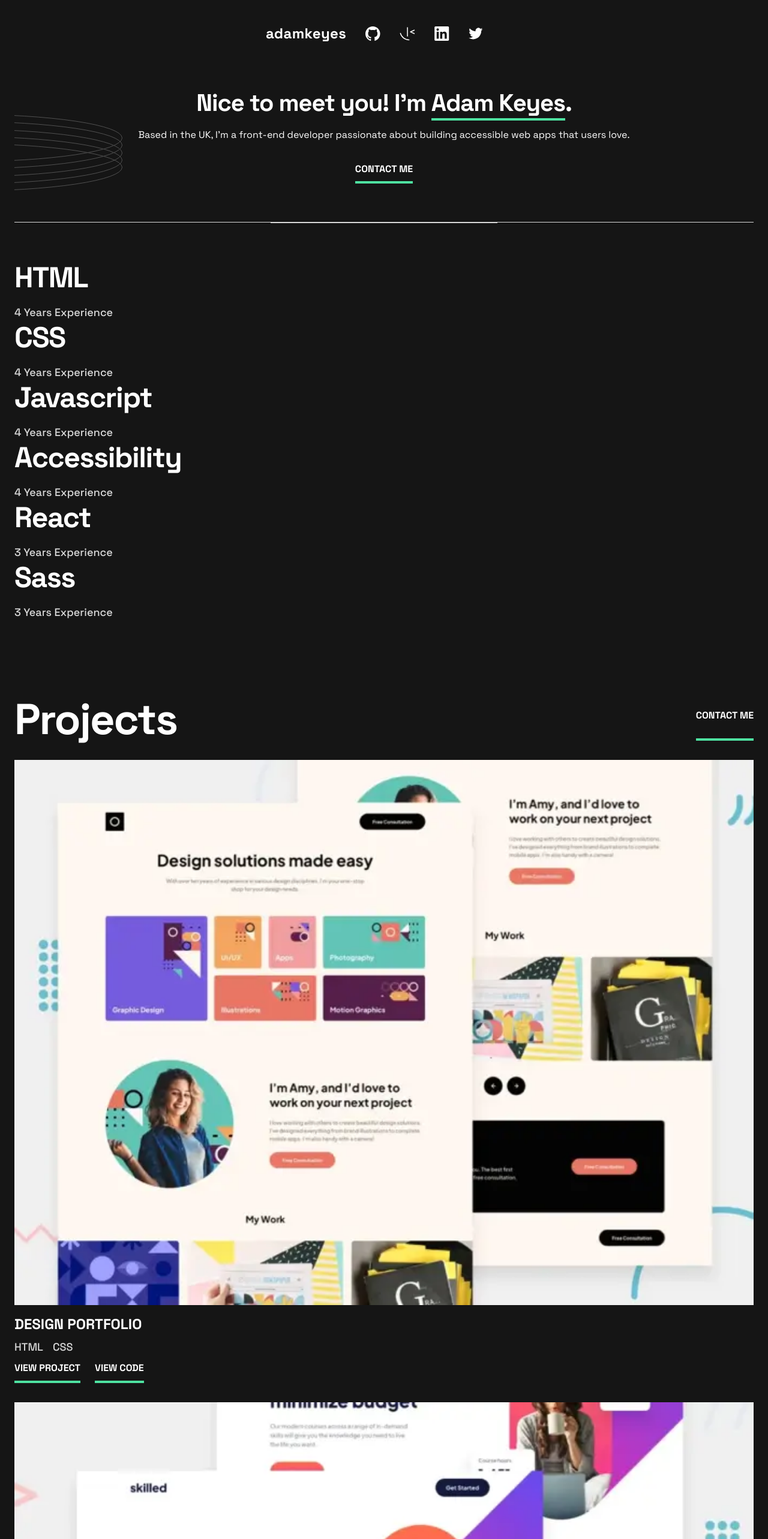
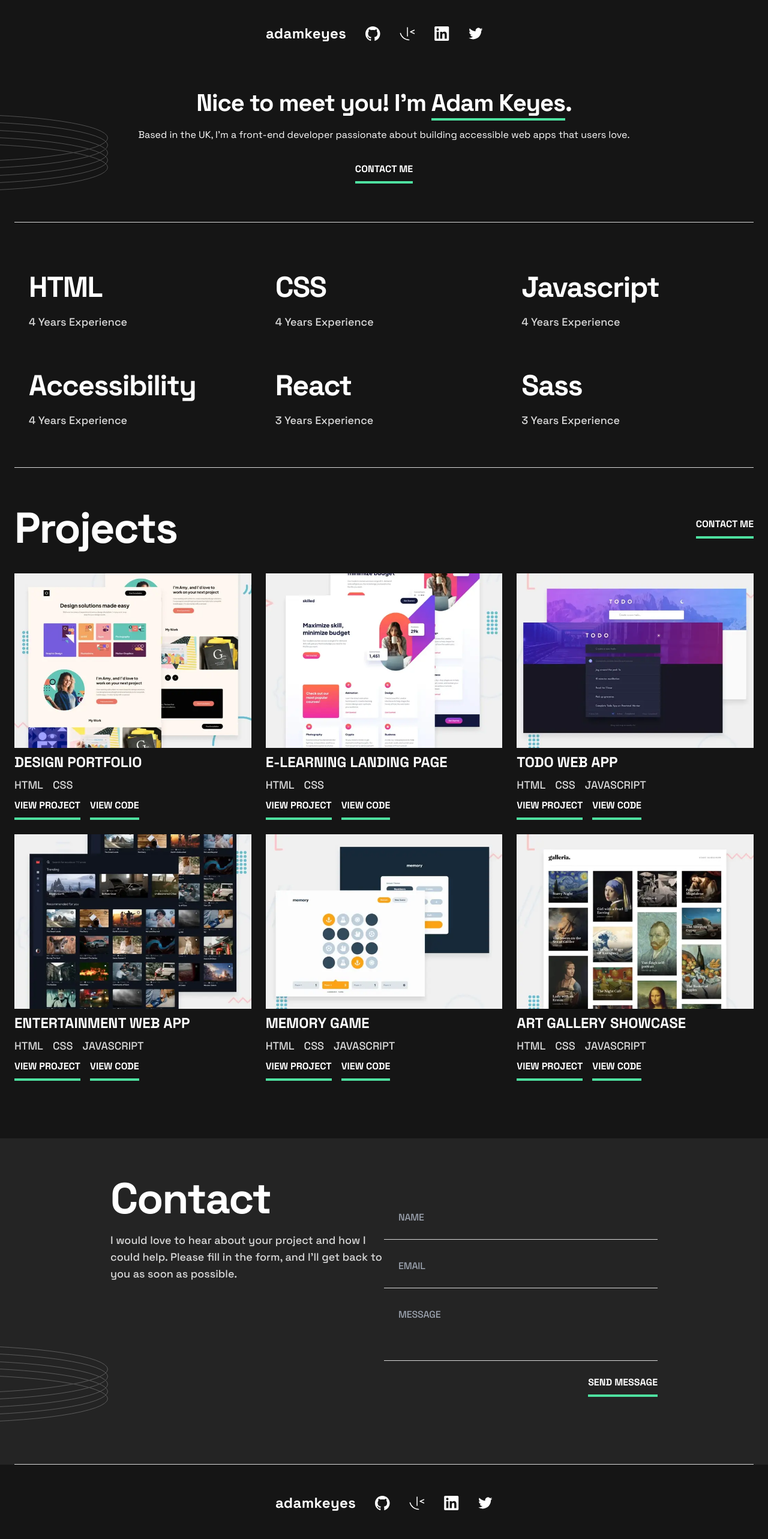
Before and after one commit to lastiwan89/single-page-dev-porfolio, a React (Vite) app: page / in a window 1280 px wide. Shown: the top 2566 px of the page at 60% size. Built offline with nearby package versions, Linux system fonts and the light colour scheme.

Commit message:
updated component pages

```diff
--- a/src/components/pages/Contact.tsx
+++ b/src/components/pages/Contact.tsx
@@ -3,7 +3,7 @@ import Divider from "../Divider";
 
 export default function Contact() {
   return (
-    <section className="from-med-black contact flex flex-col gap-y-12 bg-gradient-to-b to-black px-6">
+    <section className="contact bg-med-black flex flex-col gap-y-12 px-6">
       <div className="flex flex-col py-16 md:px-40 lg:grid lg:grid-cols-2 xl:px-40">
         <div className="flex flex-col gap-5">
           <h3 className="text-pure-white md:text-fs-72 md:leading-lh-72 md:-tracking-ls-2.045 text-fs-40 leading-lh-40 -tracking-ls-1.136 text-center font-bold lg:text-start">
--- a/src/components/pages/Hero.tsx
+++ b/src/components/pages/Hero.tsx
@@ -4,8 +4,9 @@ import Header from "./Header";
 
 export default function Hero() {
   return (
-    <main className="px-6">
-      <div className="hero flex flex-col items-center pb-16">
+    <main>
+      <div className="hero px-6">
+        <div className="flex flex-col items-center pb-16">
           <Header />
           <div className="flex flex-col gap-5">
             <h1 className="text-pure-white text-fs-40 leading-lh-40 -tracking-ls-1.136 text-center font-bold">
@@ -13,8 +14,8 @@ export default function Hero() {
               <span className="border-green border-b-4">Adam Keyes</span>.
             </h1>
             <p className="text-pure-white text-fs-16 leading-lh-26 text-center">
-            Based in the UK, I’m a front-end developer passionate about building
-            accessible web apps that users love.
+              Based in the UK, I’m a front-end developer passionate about
+              building accessible web apps that users love.
             </p>
           </div>
           <div className="mt-8">
@@ -22,6 +23,7 @@ export default function Hero() {
           </div>
         </div>
         <Divider />
+      </div>
     </main>
   );
 }
--- a/src/components/pages/Project.tsx
+++ b/src/components/pages/Project.tsx
@@ -5,20 +5,24 @@ export default function Project() {
   return (
     <section className="px-6">
       <div className="py-16">
-        <div className="mb-8 flex justify-between">
+        <div className="mb-8 flex flex-col justify-between">
+          <div className="flex items-center justify-between">
             <h3 className="text-pure-white md:text-fs-72 md:leading-lh-72 md:-tracking-ls-2.045 text-fs-40 leading-lh-40 -tracking-ls-1.136 font-bold">
               Projects
             </h3>
             <Button />
           </div>
-
+          <div className="mt-10 grid grid-cols-1 gap-6 md:grid-cols-2 lg:grid-cols-3">
             {PROJECT.map((item) => (
-          <div key={item.label}>
-            <div className="mt-8 flex flex-col gap-2">
-              <img src={item.url} alt={item.label} />
-              <h4 className="text-pure-white text-fs-24 leading-lh-32 mt-2 font-bold uppercase">
+              <div className="flex flex-col gap-2" key={item.label}>
+                <div>
+                  <img src={item.url} alt={`${item.label} image`} />
+                </div>
+                <div>
+                  <h3 className="text-pure-white text-fs-24 leading-lh-32 font-bold uppercase">
                     {item.label}
-              </h4>
+                  </h3>
+                </div>
                 <div className="flex gap-4">
                   <p className="text-med-white text-fs-18 leading-lh-28 font-medium uppercase">
                     {item.tech.tech1}
@@ -26,24 +30,19 @@ export default function Project() {
                   <p className="text-med-white text-fs-18 leading-lh-28 font-medium uppercase">
                     {item.tech.tech2}
                   </p>
-                {"" || (
                   <p className="text-med-white text-fs-18 leading-lh-28 font-medium uppercase">
                     {item.tech.tech3}
                   </p>
-                )}
                 </div>
-              <div className="flex gap-6">
-                <p className="text-pure-white text-fs-16 leading-lh-26 hover:text-green tracking-ls2.286 border-green border-b-4 pb-2 text-center font-bold uppercase">
-                  view project
-                </p>
-                <p className="text-pure-white text-fs-16 leading-lh-26 hover:text-green tracking-ls2.286 border-green border-b-4 pb-2 text-center font-bold uppercase">
-                  view code
-                </p>
-              </div>
+                <div className="flex gap-4">
+                  <Button text="view project" />
+                  <Button text="view code" />
                 </div>
               </div>
             ))}
           </div>
+        </div>
+      </div>
     </section>
   );
 }
--- a/src/components/pages/Skills.tsx
+++ b/src/components/pages/Skills.tsx
@@ -3,12 +3,12 @@ import Divider from "../Divider";
 
 export default function Skills() {
   return (
-    <section className="flex flex-col gap-6 px-6 md:grid md:grid-cols-2 md:gap-10 lg:grid-cols-3 xl:gap-12">
-      <div className="py-16">
+    <section className="px-6">
+      <div className="flex flex-col gap-6 px-6 py-16 md:grid md:grid-cols-2 md:gap-10 lg:grid-cols-3 xl:gap-12">
         {SKILL.map((item) => (
           <div
             key={item.label}
-            className="flex flex-col items-center justify-center gap-1 md:items-start md:gap-4"
+            className="mt-4 flex flex-col items-center justify-center gap-1 md:items-start md:gap-4"
           >
             <h3 className="text-pure-white md:text-fs-48 md:-tracking-ls-1.5 md:leading-lh-56 text-fs-32 leading-lh-40 -tracking-ls-1 font-bold">
               {item.label}
```
Lines whose indentation alone changed are shown as unchanged.
